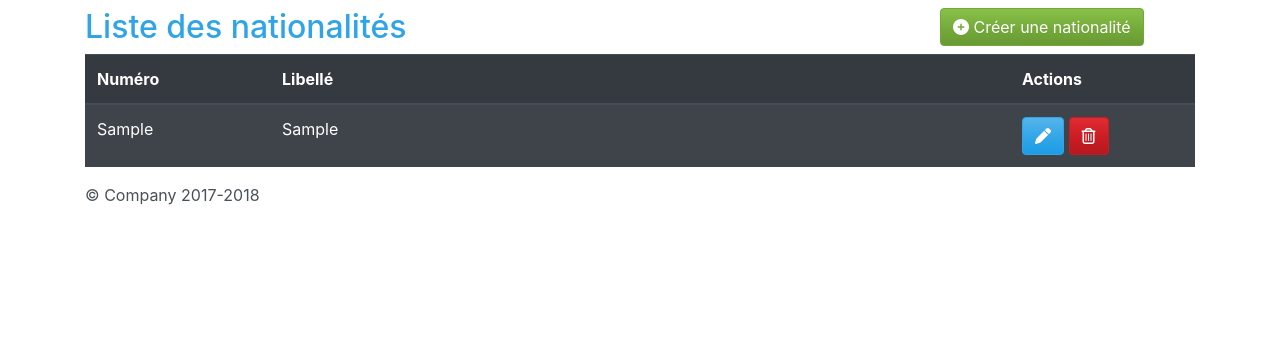
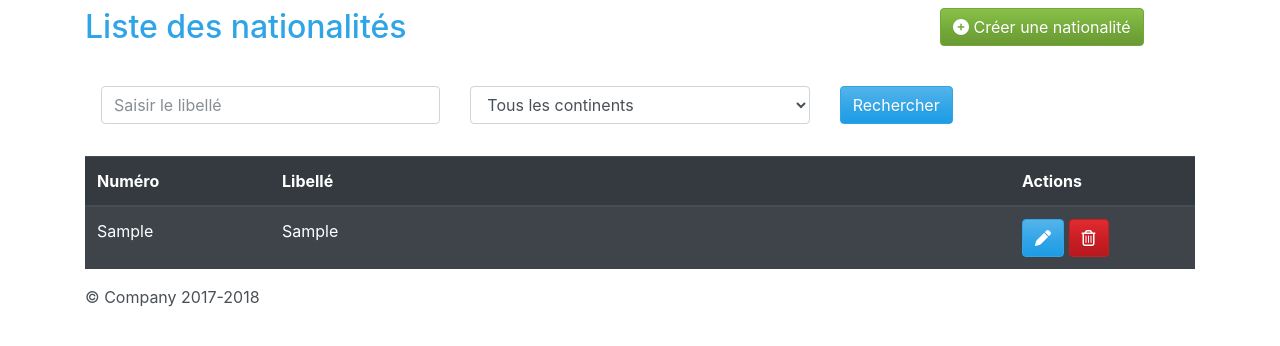
Before and after one commit to Vladilen-afk/tp-pdo, a PHP site: page /listeNation.php in a window 1280 px wide. Shown: the part 56-402 px from the top of the page. Run offline with PHP 8.4, Linux system fonts and the light colour scheme; tables that the repository leaves empty or names only in its code hold one stand-in row (values such as "Sample post"); some libraries are stand-ins or nearby versions.

Commit message:
secance 03/02/2025

```diff
--- a/listeNation.php
+++ b/listeNation.php
@@ -2,23 +2,44 @@
 include "header.php";
 include "bdd.php";
 
-$req = $monPdo->prepare("SELECT * FROM nationalite");
+$libelle = "";
+$continentSel = "Tous";
+
+$texteReq = "SELECT n.num, n.libelle AS 'libNation', c.libelle AS 'libContinent' FROM nationalite n, continent c WHERE n.numContinent = c.num";
+if (!empty($_GET)) {
+    $libelle = $_GET['libelle'];
+    $continentSel = $_GET['continent'];
+    if ($libelle != "") {
+        $texteReq .= " AND n.libelle LIKE '%" . $libelle . "%'";
+    }
+    if ($continentSel != "" && $continentSel != "Tous") {
+        $texteReq .= " AND c.num = " . $continentSel;
+    }
+}
+$texteReq .= " ORDER BY n.libelle";
+
+$req = $monPdo->prepare($texteReq);
 $req->setFetchMode(PDO::FETCH_OBJ);
 $req->execute();
 $lesNationalites = $req->fetchAll();
 
-if(!empty($_SESSION['message'])) {
+$reqContinent = $monPdo->prepare("SELECT * FROM continent");
+$reqContinent->setFetchMode(PDO::FETCH_OBJ);
+$reqContinent->execute();
+$lesContinents = $reqContinent->fetchAll();
+
+if (!empty($_SESSION['message'])) {
     $mesMessage = $_SESSION['message'];
-    foreach($mesMessage as $key => $message) {
+    foreach ($mesMessage as $key => $message) {
         echo '<div class="container pt-5">
-                <div class="alert alert-'.key.' alert-dismissible fade show" role="alert">' . $message . '
+                <div class="alert alert-' . $key . ' alert-dismissible fade show" role="alert">' . $message . '
                   <button type="button" class="close" data-dismiss="alert" aria-label="Close">
                     <span aria-hidden="true">&times;</span>
                   </button>
                 </div>
               </div>';
     }
-      $_SESSION['message'] = [];
+    $_SESSION['message'] = [];
 }
 ?>
 
@@ -27,6 +48,30 @@ if(!empty($_SESSION['message'])) {
         <div class="col-9"><h2>Liste des nationalités</h2></div>
         <div class="col-3"><a href="formNationalite.php?action=Ajouter" class='btn btn-success'><i class="fas fa-plus-circle"></i> Créer une nationalité</a></div>
     </div>
+
+    <form action="" method="get" class="border-primary rounded p-3 mt-3 mb-3">
+        <div class="row">
+            <div class="col">
+                <input type="text" class='form-control' id='libelle' placeholder='Saisir le libellé' name='libelle' value="<?php echo $libelle; ?>">
+            </div>
+            <div class="col">
+                <select name="continent" class='form-control'>
+                    <?php
+                    $selection = $continentSel == "Tous" ? "selected" : "";
+                    echo "<option value='Tous' $selection >Tous les continents</option>";
+                    foreach ($lesContinents as $Continent) {
+                        $selection = $Continent->num == $continentSel ? "selected" : "";
+                        echo "<option value='$Continent->num' $selection >$Continent->libelle</option>";
+                    }
+                    ?>
+                </select>
+            </div>
+            <div class="col">
+                <button type="submit" class="btn btn-primary">Rechercher</button>
+            </div>
+        </div>
+    </form>
+
     <table class="table table-hover table-striped table-dark">
         <thead>
             <tr>
@@ -36,13 +81,13 @@ if(!empty($_SESSION['message'])) {
             </tr>
         </thead>
         <tbody>
-            <?php foreach($lesNationalites as $Nationalite): ?>
+            <?php foreach ($lesNationalites as $Nationalite): ?>
                 <tr>
                     <td class='col-md-2'><?php echo $Nationalite->num; ?></td>
-                    <td class='col-md-8'><?php echo $Nationalite->libelle; ?></td>
+                    <td class='col-md-8'><?php echo $Nationalite->libNation; ?></td>
                     <td class='col-md-2'>
                         <a href='formNationalite.php?action=Modifier&num=<?php echo $Nationalite->num; ?>' class='btn btn-primary'><i class='fas fa-pen'></i></a>
-                        <a href='#modalSuppression' data-toggle='modal' data-message='Voulez-vous supprimer cette nationalité ?' data-suppression='supprimerNationalite.php?num=<?php echo $Nationalite->num; ?>' class='btn btn-danger'><i class='far fa-trash-alt'></i></a>
+                        <a href='supprimerNationalite.php?num=<?php echo $Nationalite->num; ?>' class='btn btn-danger' onclick="return confirm('Voulez-vous vraiment supprimer cette nationalité ?');"><i class='far fa-trash-alt'></i></a>
                     </td>
                 </tr>
             <?php endforeach; ?>
```
Also changed, not shown: formNationalite.php (+16 -0 lines), valideFormNationalite.php (+8 -2 lines).
